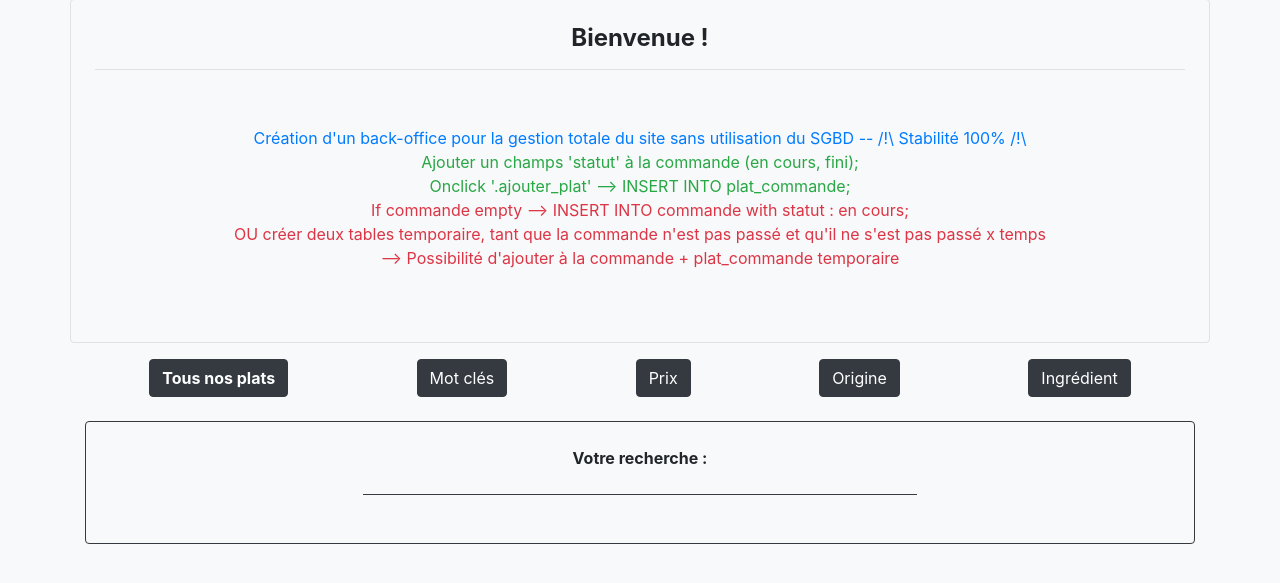
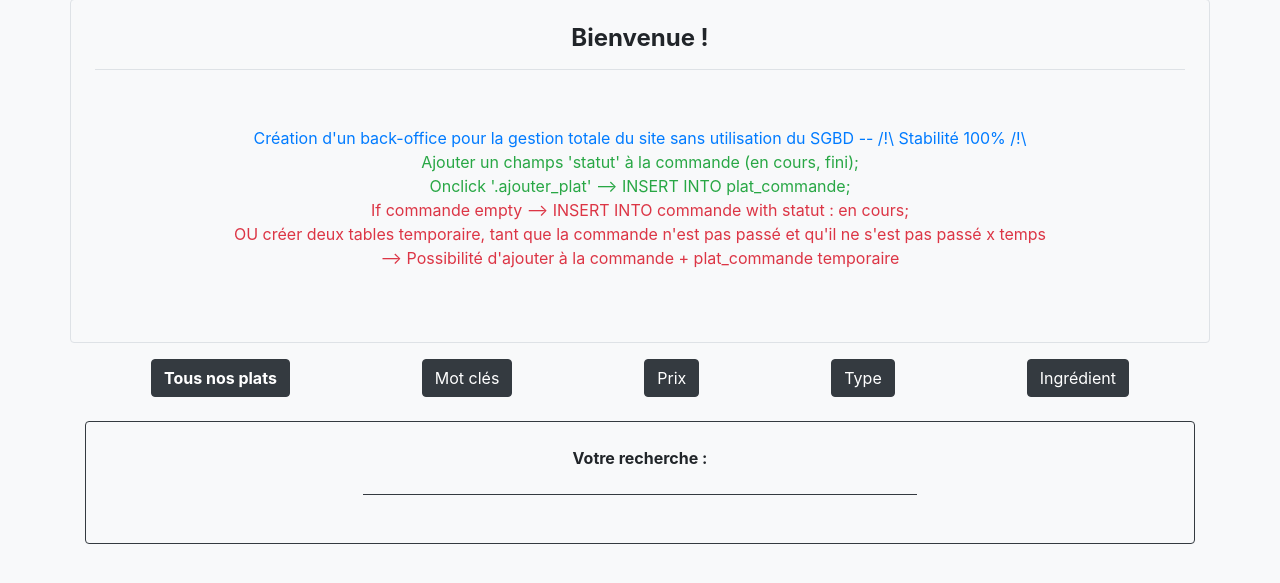
Before and after one commit to MelanieGitHub/exo_php, a PHP site: page /mange.php in a window 1280 px wide. Shown: the part 148-731 px from the top of the page. Run offline with PHP 8.4, Linux system fonts and the light colour scheme; the visitor is signed in with stand-in values (Sample User, id 1); data comes from the database, SQL or seed files in the repository; some libraries are stand-ins or nearby versions.

Commit message:
commit 04 - 09.12

```diff
--- a/mange.php
+++ b/mange.php
@@ -4,6 +4,7 @@ session_start();
 // connexion à la base de données
 include('bdd_sql/connexion_bdd.php');
 
+// Gestion de la session utilisateur
 if (!$_SESSION) {
       header("location:deconnecte.php");
 } else {
@@ -21,7 +22,6 @@ if (isset($_GET['deconnexion'])) {
             header("location:index.php");
       }
 }
-
 ?>
 
 <!DOCTYPE html>
@@ -53,9 +53,8 @@ if (isset($_GET['deconnexion'])) {
 
 <body class="bg-light">
 
-
       <!-- //////////////////////////////////////////////////////////////////////// -->
-      <!-- //////////////////////////// HEADER //////////////////////////////////// -->
+      <!-- //////////////////////////// NAVBAR //////////////////////////////////// -->
 
       <nav class="navbar navbar-expand-xl navbar-light bg-dark">
             <div class='col-4'>
@@ -114,7 +113,7 @@ if (isset($_GET['deconnexion'])) {
 
       <article id='bodyArticle' class='container mt-5'>
 
-            <div class='mb-3 p-4 border rounded row'>
+            <header class='mb-3 p-4 border rounded row'>
                   <h4 class='col-12 border-bottom text-center pb-3 font-weight-bold'>Bienvenue ! </h4>
                   <p class='p-5 text-center col-12'>
                         <!-- <span class='text-primary'>Ajouter un champs 'statut' au compte utilisateur (admin, user); <br></span> -->
@@ -124,7 +123,7 @@ if (isset($_GET['deconnexion'])) {
                         <span class='text-danger'>If commande empty --> INSERT INTO commande with statut : en cours; <br> </span>
                         <span class='text-danger'>OU créer deux tables temporaire, tant que la commande n'est pas passé et qu'il ne s'est pas passé x temps <br>--> Possibilité d'ajouter à la commande + plat_commande temporaire <br> </span>
                   </p>
-            </div>
+            </header>
 
             <!-- //////////////////////////////////////////////////////////////////////// -->
             <!-- ////////////////////// SECTION RECHERCHE /////////////////////////////// -->
@@ -137,7 +136,7 @@ if (isset($_GET['deconnexion'])) {
                         </form>
                         <button id='cmdSearch_mot' type='button' class='btn btn-dark'>Mot clés</button>
                         <button id='cmdSearch_prix' type='button' class='btn btn-dark'>Prix</button>
-                        <button id='cmdSearch_origine' type='button' class='btn btn-dark'>Origine</button>
+                        <button id='cmdSearch_type' type='button' class='btn btn-dark'>Type</button>
                         <button id='cmdSearch_ingredient' type='button' class='btn btn-dark'>Ingrédient</button>
                   </div>
                   <!-- //////////////////////////////////////////////////////////////////////// -->
@@ -179,25 +178,24 @@ if (isset($_GET['deconnexion'])) {
                   </aside>
 
                   <!-- //////////////////////////////////////////////////////////////////////// -->
-                  <!-- /////////////////////// Recherche par ORIGINIE ///////////////////////// -->
+                  <!-- /////////////////////// Recherche par TYPE ///////////////////////////// -->
                   <!-- //////////////////////////////////////////////////////////////////////// -->
 
-                  <aside id='asideOrigine' class='p-4'>
+                  <aside id='asideType' class='p-4'>
                         <form class='p-4 border border-dark rounded' method="post">
                               <div class="form-group">
-                                    <label class='text-center font-weight-bold'>Liste des plats par origine: </label>
+                                    <label class='text-center font-weight-bold'>Liste des plats par type: </label>
 
                                     <div class="mt-3 form-group">
-                                          <label class='text-center' for="selectOrigine">Origine : </label>
-                                          <select id="selectOrigine" class="form-control" name='type_search'>
+                                          <label class='text-center'>Type : </label>
+                                          <select class="form-control" name='type_search'>
                                                 <?php
-                                                $requete_origine = "SELECT Libelle FROM origine";
-                                                $exec_requete_origine = mysqli_query($db, $requete_origine);
+                                                $requete_typ = "SELECT Libelle FROM type";
+                                                $exec_requete_typ = mysqli_query($db, $requete_typ);
 
-                                                while ($data = mysqli_fetch_assoc($exec_requete_origine)) {
+                                                while ($data = mysqli_fetch_assoc($exec_requete_typ)) {
                                                       echo "<option>" . $data['Libelle'] . "</option>";
                                                 }
-
                                                 ?>
                                           </select>
                                     </div>
@@ -224,7 +222,6 @@ if (isset($_GET['deconnexion'])) {
                                                 echo "<option>" . $data['Libelle'] . "</option>";
                                           }
                                           ?>
-
                                     </select>
 
                                     <input type='submit' name='submit_ingredient' class='show-section btn btn-dark col-12 mt-3' value='Rechercher'>
@@ -240,8 +237,6 @@ if (isset($_GET['deconnexion'])) {
             <section id='sctAffichage' class='border border-dark rounded mb-5'>
                   <p class='p-4 border-bottom border-dark text-center w-50 m-auto font-weight-bold'>Votre recherche :</p>
                   <div class='p-4'>
-
-
                         <!-- //////////////////////////////////////////////////////////////////////// -->
                         <!-- /////////////////////// TOUS les PLATS ///////////////////////////////// -->
                         <!-- //////////////////////////////////////////////////////////////////////// -->
@@ -319,7 +314,6 @@ if (isset($_GET['deconnexion'])) {
                         <!-- /////////////////////// Tri par MOT CLES /////////////////////////////// -->
                         <!-- //////////////////////////////////////////////////////////////////////// -->
 
-
                         <?php
                         if (isset($_POST['search'])) {
                               include('bdd_sql/sql_recherche_mots.php');
@@ -395,14 +389,14 @@ if (isset($_GET['deconnexion'])) {
                         ?>
 
                         <!-- //////////////////////////////////////////////////////////////////////// -->
-                        <!-- /////////////////////// Tri par ORIGINE //////////////////////////////// -->
+                        <!-- /////////////////////// Tri par TYPE /////////////////////////////////// -->
                         <!-- //////////////////////////////////////////////////////////////////////// -->
 
                         <?php
                         if (isset($_POST['type_search_submit'])) {
                               include('bdd_sql/sql_recherche_type.php');
 
-                              $exec_requete_recherche = mysqli_query($db, $requete_origine);
+                              $exec_requete_recherche = mysqli_query($db, $requete_type);
 
                               while ($data = mysqli_fetch_assoc($exec_requete_recherche)) {
 
```
Also changed, not shown: bdd_sql/sql_recherche_type.php (+1 -14 lines), js/script_mange.js (+19 -27 lines).
